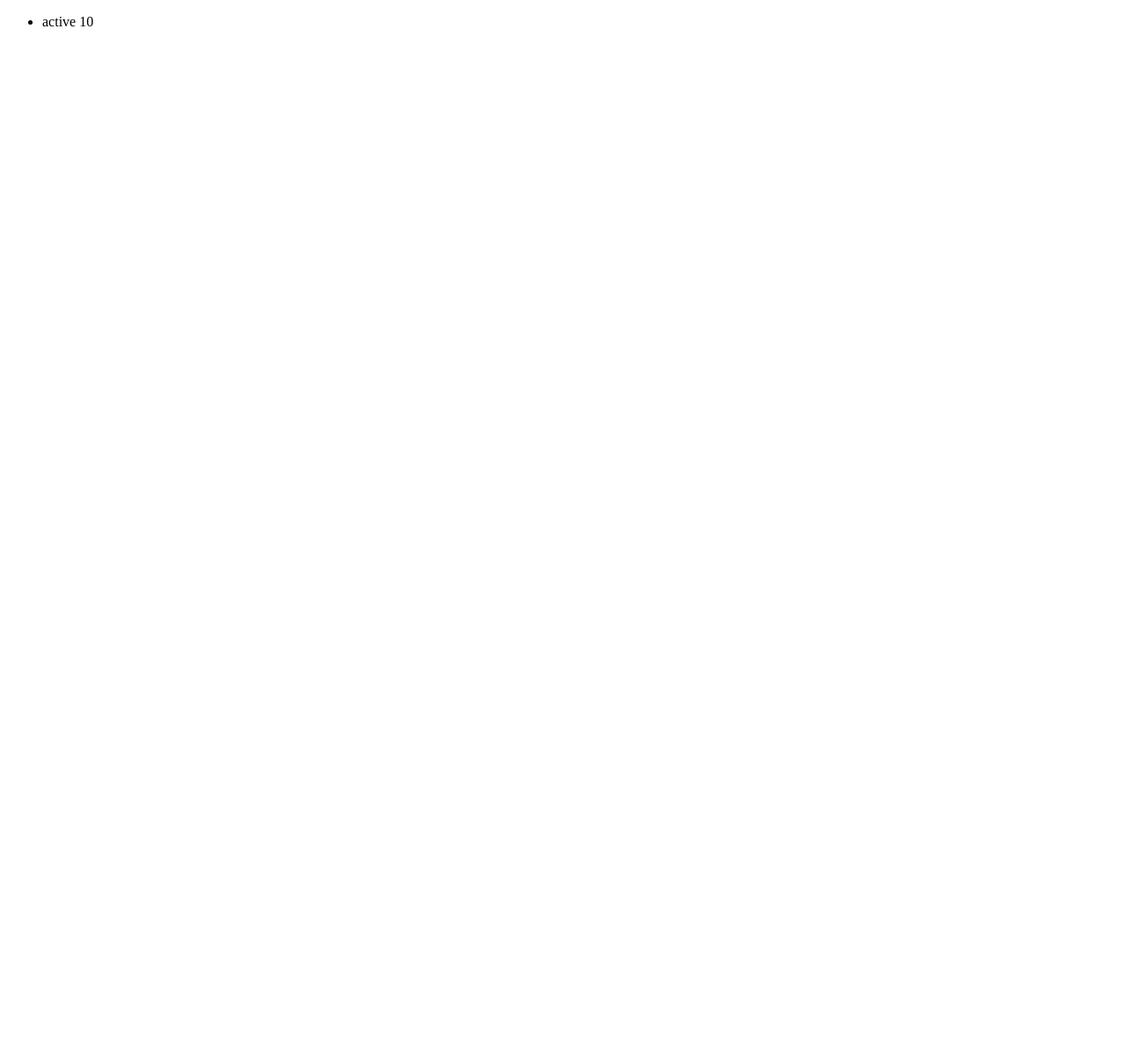
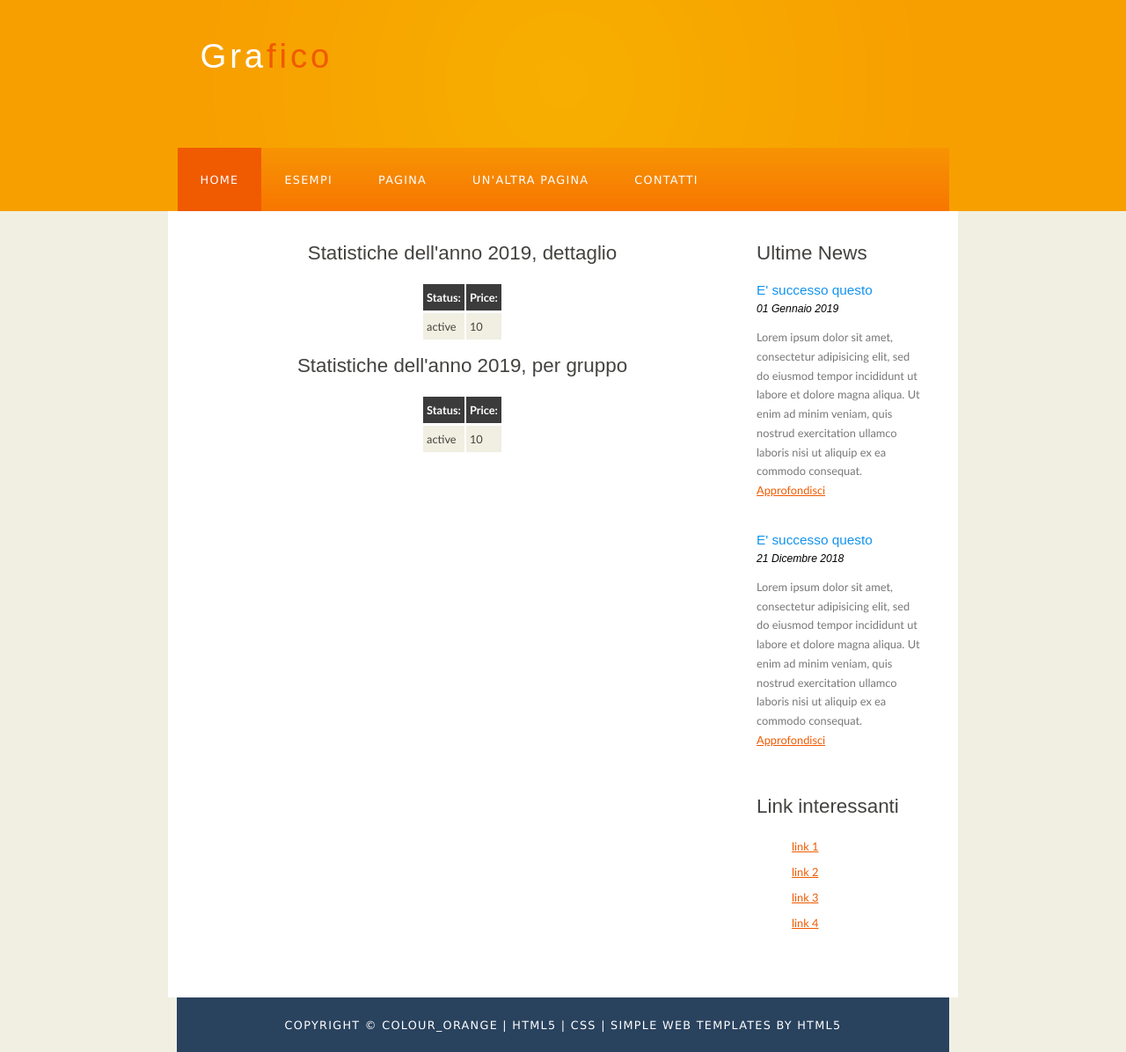
Before and after one commit to AlbertoGermana/php-hotel-crud, a PHP site: page / in a window 1280 px wide. Before the commit the page is almost empty. Shown: the whole page at 88% size. Before the commit the page ends 30 px from the top, so only its background shows below. Run offline with PHP 8.4, Linux system fonts and the light colour scheme; tables that the repository leaves empty or names only in its code hold one stand-in row (values such as "Sample post").

Commit message:
Grafica + query aggiuntiva

```diff
--- /dev/null
+++ b/getGroupPagamenti.php
@@ -0,0 +1,36 @@
+<?php
+  header('Content-Type: application/json');
+
+  include 'conn.php'; //connessione al db
+
+  //query che interroga il db
+  $sql = "
+      SELECT status, SUM(price) AS totals
+      FROM pagamenti
+      GROUP BY status
+  ";
+  //salvo nella variabile il risultato della query
+  $results = $conn -> query($sql);
+
+  //Controllo se ho dei risultati:
+  //se il risultato è minore di una riga
+  if ($results -> num_rows < 1){
+    echo 'no results';
+    return;
+  }
+
+  //creo array vuoto
+  $res = [];
+
+  //salvo ogni singola riga come un elemento dell'array
+  while ($row = $results -> fetch_assoc()){ //fetch_assoc identifica il singolo record
+
+    $res[] = $row;
+  };
+  // chiudo connessione db
+  $conn -> close();
+
+  //trasformo array in json
+  echo json_encode($res);
+
+ ?>
--- a/index.php
+++ b/index.php
@@ -1,16 +1,78 @@
-<!DOCTYPE html>
-<html lang="it" dir="ltr">
+<!DOCTYPE HTML>
+<html>
 <head>
-    <meta charset="utf-8">
-    <title></title>
+  <title>colour_orange</title>
+  <meta name="description" content="website description" />
+  <meta name="keywords" content="website keywords, website keywords" />
+  <meta http-equiv="content-type" content="text/html; charset=windows-1252" />
+  <link rel="stylesheet" type="text/css" href="style/style.css" title="style" />
+  <link rel="stylesheet" type="text/css" href="style/mystyle.css" title="style" />
   <script src="https://code.jquery.com/jquery-3.5.1.min.js"></script>
   <script src="main.js"></script>
 </head>
+
 <body>
-    <div class="">
-      <ul id="list">
+  <div id="main">
+    <header id="header">
+      <div id="logo">
+        <div id="logo_text">
+          <!-- class="logo_colour", allows you to change the colour of the text -->
+          <h1><a href="index.html">Gra<span class="logo_colour">fico</span></a></h1>
+        </div>
+      </div>
+      <div id="menubar">
+        <ul id="menu">
+          <!-- put class="selected" in the li tag for the selected page - to highlight which page you're on -->
+          <li class="selected"><a href="index.html">Home</a></li>
+          <li><a href="#">Esempi</a></li>
+          <li><a href="#">Pagina</a></li>
+          <li><a href="#">Un'altra pagina</a></li>
+          <li><a href="#">Contatti</a></li>
+        </ul>
+      </div>
+    </header>
+    <main id="site_content">
+      <div class="sidebar">
+        <h3>Ultime News</h3>
+        <h4>E' successo questo</h4>
+        <h5>01 Gennaio 2019</h5>
+        <p>Lorem ipsum dolor sit amet, consectetur adipisicing elit, sed do eiusmod tempor incididunt ut labore et dolore magna aliqua. Ut enim ad minim veniam, quis nostrud exercitation ullamco laboris nisi ut aliquip ex ea commodo consequat.<br /><a href="#">Approfondisci</a></p>
+        <br>
+        <h4>E' successo questo</h4>
+        <h5>21 Dicembre 2018</h5>
+        <p>Lorem ipsum dolor sit amet, consectetur adipisicing elit, sed do eiusmod tempor incididunt ut labore et dolore magna aliqua. Ut enim ad minim veniam, quis nostrud exercitation ullamco laboris nisi ut aliquip ex ea commodo consequat.<br /><a href="#">Approfondisci</a></p>
+        <br>
+        <h3>Link interessanti</h3>
+        <ul>
+          <li><a href="#">link 1</a></li>
+          <li><a href="#">link 2</a></li>
+          <li><a href="#">link 3</a></li>
+          <li><a href="#">link 4</a></li>
+        </ul>
+      </div>
+      <div id='content'>
+        <!-- insert the page content here -->
+        <h1>Statistiche dell'anno 2019, dettaglio</h1>
+        <table id="list">
+          <tr>
+            <th>Status:</th>
+            <th>Price:</th>
+          </tr>
+        </table>
+        <h1>Statistiche dell'anno 2019, per gruppo</h1>
+        <table id="group">
+          <tr>
+            <th>Status:</th>
+            <th>Price:</th>
+          </tr>
+        </table>
 
-      </ul>
+      </div>
+    </main>
+    <div id="content_footer"></div>
+    <footer id="footer">
+      Copyright &copy; colour_orange | <a href="http://validator.w3.org/check?uri=referer">HTML5</a> | <a href="http://jigsaw.w3.org/css-validator/check/referer">CSS</a> | <a href="http://www.html5webtemplates.co.uk">Simple web templates by HTML5</a>
+    </footer>
   </div>
 </body>
 </html>
--- a/main.js
+++ b/main.js
@@ -4,7 +4,20 @@ $(document).ready(function(){
     method: 'GET',
     success: function(data){
       for (var key of data) {
-        $('#list').append('<li>' + key.status + ' ' + key.price + '</li>');
+        $('#list').append('<tr><td>' + key.status + '</td><td>' + key.price + '</td></tr>');
+      }
+    },
+    error: function(err){
+
+    }
+  });
+
+  $.ajax({
+    url: 'getGroupPagamenti.php',
+    method: 'GET',
+    success: function(data){
+      for (var key of data) {
+        $('#group').append('<tr><td>' + key.status + '</td><td>' + key.totals + '</td></tr>');
       }
     },
     error: function(err){
--- /dev/null
+++ b/style/mystyle.css
@@ -0,0 +1,6 @@
+#list, #group{
+  margin: 0 auto;
+}
+h1{
+  text-align: center;
+}
--- /dev/null
+++ b/style/style.css
@@ -0,0 +1,296 @@
+html
+{ height: 100%;}
+
+*
+{ margin: 0;
+  padding: 0;}
+
+body
+{ font: normal .80em 'trebuchet ms', arial, sans-serif;
+  background: #F0EFE2;
+  color: #777;}
+
+p
+{ padding: 0 0 20px 0;
+  line-height: 1.7em;}
+
+img
+{ border: 0;}
+
+h1, h2, h3, h4, h5, h6
+{ font: normal 175% 'century gothic', arial, sans-serif;
+  color: #43423F;
+  margin: 0 0 15px 0;
+  padding: 15px 0 5px 0;}
+
+h2
+{ font: normal 175% 'century gothic', arial, sans-serif;
+  color: #1293EE;}
+
+h4, h5, h6
+{ margin: 0;
+  padding: 0 0 5px 0;
+  font: normal 120% arial, sans-serif;
+  color: #1293EE;}
+
+h5, h6
+{ font: italic 95% arial, sans-serif;
+  padding: 0 0 15px 0;
+  color: #000;}
+
+h6
+{ color: #362C20;}
+
+a, a:hover
+{ outline: none;
+  text-decoration: underline;
+  color: #F05A00;}
+
+a:hover
+{ text-decoration: none;}
+
+.left
+{ float: left;
+  width: auto;
+  margin-right: 10px;}
+
+.right
+{ float: right;
+  width: auto;
+  margin-left: 10px;}
+
+.center
+{ display: block;
+  text-align: center;
+  margin: 20px auto;}
+
+blockquote
+{ margin: 20px 0;
+  padding: 10px 20px 0 20px;
+  border: 1px solid #E5E5DB;
+  background: #FFF;}
+
+ul
+{ margin: 2px 0 22px 17px;}
+
+ul li
+{ list-style-type: circle;
+  margin: 0 0 6px 0;
+  padding: 0 0 4px 5px;}
+
+ol
+{ margin: 8px 0 22px 20px;}
+
+ol li
+{ margin: 0 0 11px 0;}
+
+#main, #logo, #menubar, #site_content, #footer
+{ margin-left: auto;
+  margin-right: auto;}
+
+#header
+{ background: #F79F00;
+  height: 240px;}
+
+#logo
+{ width: 825px;
+  position: relative;
+  height: 168px;
+  background: #8B0073 url(logo.png) no-repeat;}
+
+#logo #logo_text
+{ position: absolute;
+  top: 20px;
+  left: 0;}
+
+#logo h1, #logo h2
+{ font: normal 300% 'century gothic', arial, sans-serif;
+  border-bottom: 0;
+  text-transform: none;
+  margin: 0;}
+
+#logo_text h1, #logo_text h1 a, #logo_text h1 a:hover
+{ padding: 22px 0 0 0;
+  color: #FFF;
+  letter-spacing: 0.1em;
+  text-decoration: none;}
+
+#logo_text h1 a .logo_colour
+{ color: #F05A00;}
+
+#logo_text h2
+{ font-size: 100%;
+  padding: 4px 0 0 0;
+  color: #FFF;}
+
+#menubar
+{ width: 877px;
+  height: 72px;
+  padding: 0;
+  background: #5B2660 url(menu.png) repeat-x;}
+
+ul#menu, ul#menu li
+{ float: left;
+  margin: 0;
+  padding: 0;}
+
+ul#menu li
+{ list-style: none;}
+
+ul#menu li a
+{ letter-spacing: 0.1em;
+  font: normal 100% 'lucida sans unicode', arial, sans-serif;
+  display: block;
+  float: left;
+  height: 37px;
+  padding: 29px 26px 6px 26px;
+  text-align: center;
+  color: #FFF;
+  text-transform: uppercase;
+  text-decoration: none;
+  background: transparent;}
+
+ul#menu li a:hover, ul#menu li.selected a, ul#menu li.selected a:hover
+{ color: #FFF;
+  background: #3F1B41 url(menu_select.png) repeat-x;}
+
+#site_content
+{ width: 837px;
+  overflow: hidden;
+  margin: 0 auto 0 auto;
+  padding: 20px 24px 20px 37px;
+  background: #FFF repeat-y;}
+
+.sidebar
+{ float: right;
+  width: 190px;
+  padding: 0 15px 20px 15px;}
+
+.sidebar ul
+{ width: 178px;
+  padding: 4px 0 0 0;
+  margin: 4px 0 30px 0;}
+
+.sidebar li
+{ list-style: none;
+  padding: 0 0 7px 0; }
+
+.sidebar li a, .sidebar li a:hover
+{ padding: 0 0 0 40px;
+  display: block;
+  background: transparent no-repeat left center;}
+
+.sidebar li a.selected
+{ color: #444;
+  text-decoration: none;}
+
+#content
+{ text-align: left;
+  width: 595px;
+  padding: 0;}
+
+#content ul
+{ margin: 2px 0 22px 0px;}
+
+#content ul li
+{ list-style-type: none;
+  background: url(bullet.png) no-repeat;
+  margin: 0 0 6px 0;
+  padding: 0 0 4px 25px;
+  line-height: 1.5em;}
+
+#footer
+{ width: 878px;
+  font: normal 100% 'lucida sans unicode', arial, sans-serif;
+  height: 33px;
+  padding: 24px 0 5px 0;
+  text-align: center;
+  background: #29425E repeat-x;
+  color: #FFF;
+  text-transform: uppercase;
+  letter-spacing: 0.1em;}
+
+#footer a
+{ color: #FFF;
+  text-decoration: none;}
+
+#footer a:hover
+{ color: #FFF;
+  text-decoration: underline;}
+
+.search
+{ color: #5D5D5D;
+  border: 1px solid #BBB;
+  width: 134px;
+  padding: 4px;
+  font: 100% arial, sans-serif;}
+
+#colours
+{ height: 0px;
+  text-align: right;
+  padding: 66px 16px 0px 300px;}
+
+.form_settings
+{ margin: 15px 0 0 0;}
+
+.form_settings p
+{ padding: 0 0 4px 0;}
+
+.form_settings span
+{ float: left;
+  width: 200px;
+  text-align: left;}
+
+.form_settings input, .form_settings textarea
+{ padding: 5px;
+  width: 299px;
+  font: 100% arial;
+  border: 1px solid #E5E5DB;
+  background: #FFF;
+  color: #47433F;}
+
+.form_settings .submit
+{ font: 100% arial;
+  border: 1px solid;
+  width: 99px;
+  margin: 0 0 0 212px;
+  height: 33px;
+  padding: 2px 0 3px 0;
+  cursor: pointer;
+  background: #F05A00;
+  color: #FFF;}
+
+.form_settings textarea, .form_settings select
+{ font: 100% arial;
+  width: 299px;}
+
+.form_settings select
+{ width: 310px;}
+
+.form_settings .checkbox
+{ margin: 4px 0;
+  padding: 0;
+  width: 14px;
+  border: 0;
+  background: none;}
+
+.separator
+{ width: 100%;
+  height: 0;
+  border-top: 1px solid #D9D5CF;
+  border-bottom: 1px solid #FFF;
+  margin: 0 0 20px 0;}
+
+table
+{ margin: 10px 0 30px 0;}
+
+table tr th, table tr td
+{ background: #3B3B3B;
+  color: #FFF;
+  padding: 7px 4px;
+  text-align: left;}
+
+table tr td
+{ background: #F0EFE2;
+  color: #47433F;
+  border-top: 1px solid #FFF;}
```
Also changed, not shown: style/logo.png (added), style/menu.png (added), style/menu_select.png (added). Lines whose indentation alone changed are shown as unchanged.
